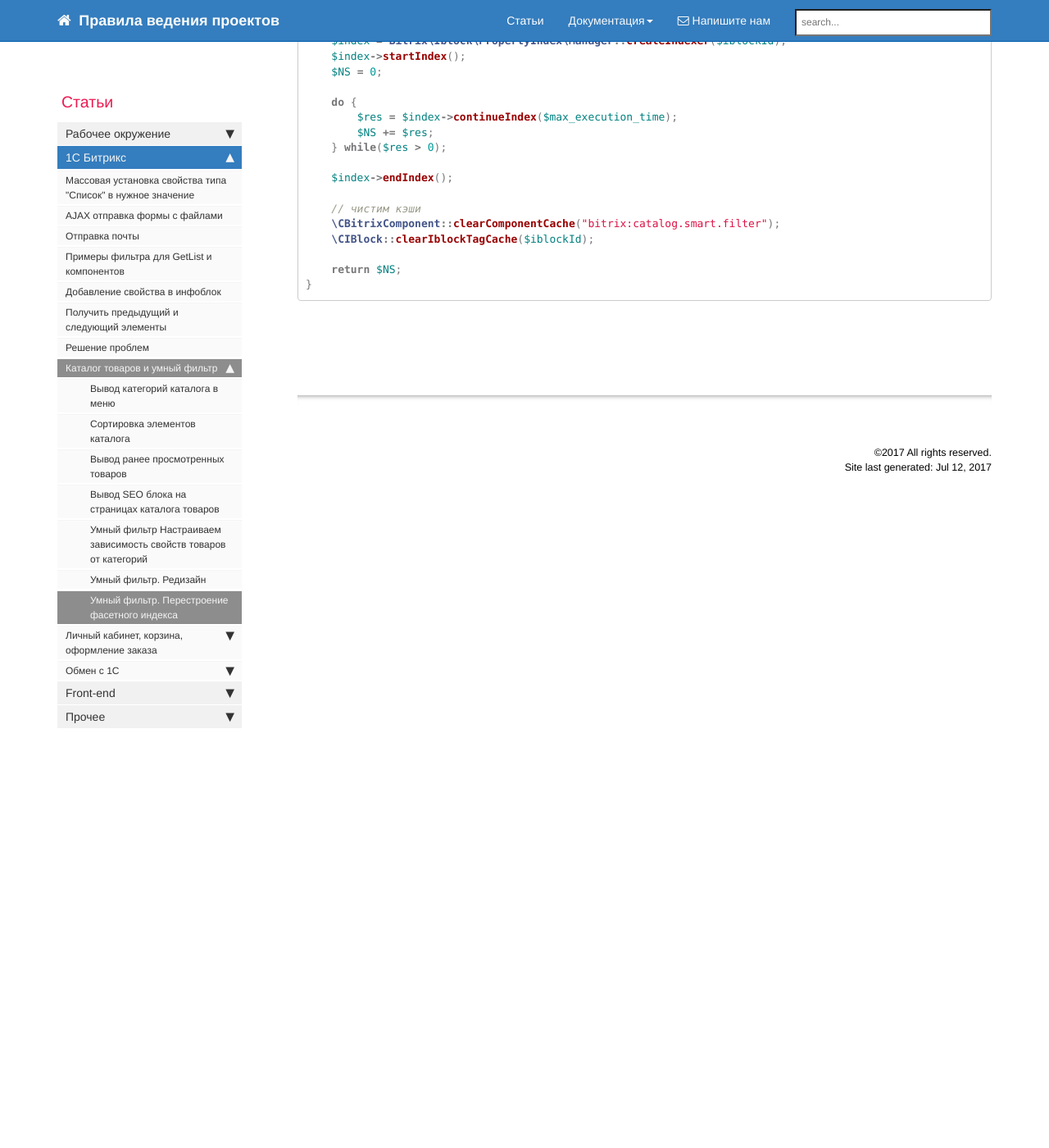
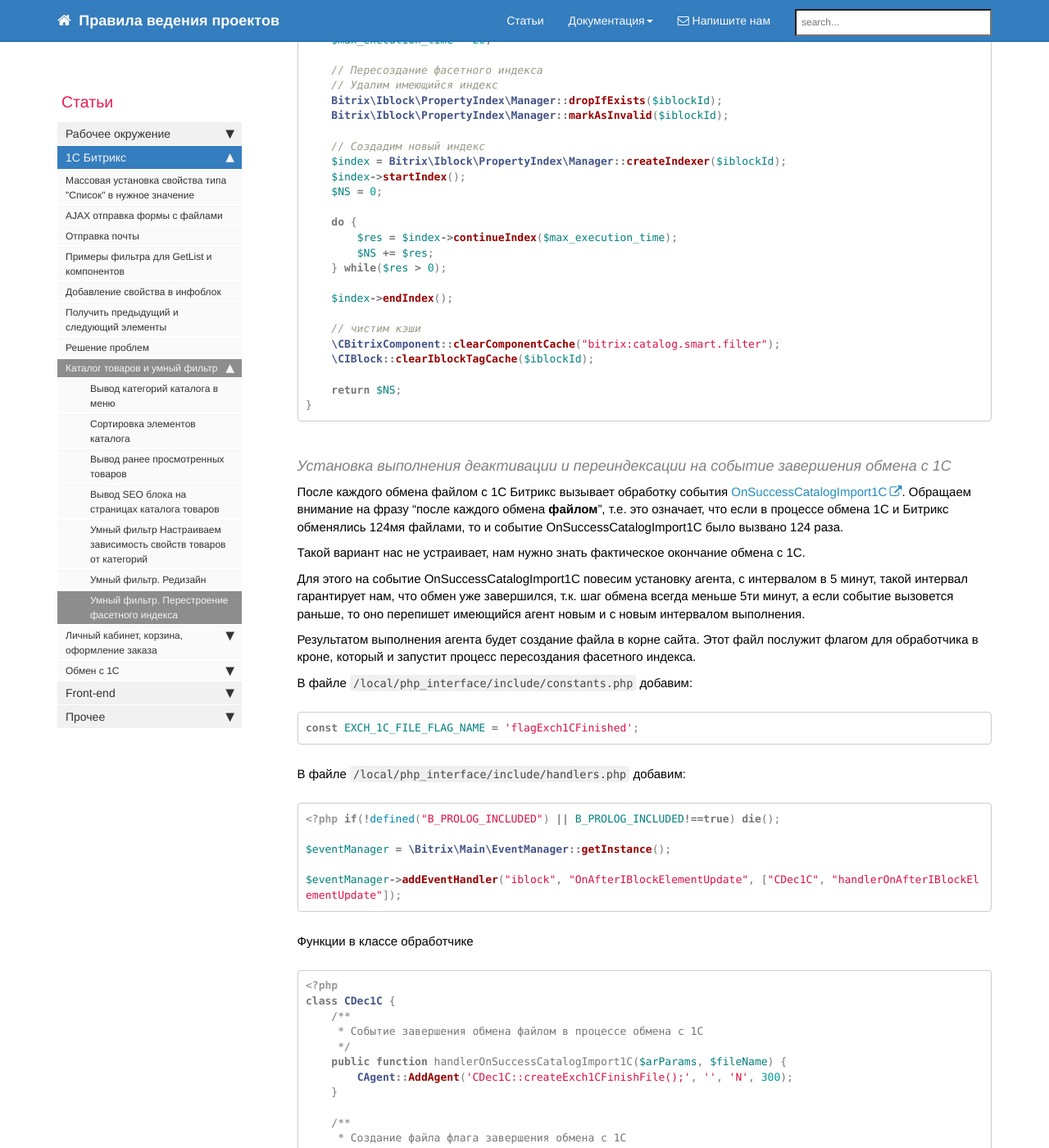
Before and after one commit to gdecider/gdecider.github.io, a Jekyll site: the page built from pages/articles/articles_bx-smart-filter-faset.md, in a window 1280 px wide and 1400 px high, scrolled down 2274 px. Shown: the whole window at 82% size. Built offline with Jekyll 4.4.1, drawn with Linux system fonts in a browser that asks for light colours; nearby versions of some CDN libraries; comment, search, counter and statistics services are not loaded; some of the changed text lies outside the part shown.

Commit message:
Update articles_bx-smart-filter-faset.md

````diff
--- a/pages/articles/articles_bx-smart-filter-faset.md
+++ b/pages/articles/articles_bx-smart-filter-faset.md
@@ -50,6 +50,10 @@ toc: true
  * @return int
  */
 function actualizeProducts($iblockId, $arFilter) {
+    if(!\Bitrix\Main\Loader::includeModule('iblock')) {
+        return false;
+    }
+
     $arFilterFinal = [
         'IBLOCK_ID' => $iblockId,
         $arFilter,
@@ -114,3 +118,58 @@ public static function reindexCatalogFaset($iblockId) {
     return $NS;
 }
 ```
+
+#### Установка выполнения деактивации и переиндексации на событие завершения обмена с 1С
+
+После каждого обмена файлом с 1С Битрикс вызывает обработку события [OnSuccessCatalogImport1C](https://dev.1c-bitrix.ru/api_help/catalog/events/onsuccesscatalogimport1c.php). Обращаем внимание на фразу "после каждого обмена **файлом**", т.е. это означает, что если в процессе обмена 1С и Битрикс обменялись 124мя файлами, то и событие OnSuccessCatalogImport1C было вызвано 124 раза.
+
+Такой вариант нас не устраивает, нам нужно знать фактическое окончание обмена с 1С.
+
+Для этого на событие OnSuccessCatalogImport1C повесим установку агента, с интервалом в 5 минут, такой интервал гарантирует нам, что обмен уже завершился, т.к. шаг обмена всегда меньше 5ти минут, а если событие вызовется раньше, то оно перепишет имеющийся агент новым и с новым интервалом выполнения.
+
+Результатом выполнения агента будет создание файла в корне сайта. Этот файл послужит флагом для обработчика в кроне, который
+и запустит процесс пересоздания фасетного индекса.
+
+В файле ```/local/php_interface/include/constants.php``` добавим:
+
+```php
+const EXCH_1C_FILE_FLAG_NAME = 'flagExch1CFinished';
+```
+
+В файле ```/local/php_interface/include/handlers.php``` добавим:
+
+```php
+<?php if(!defined("B_PROLOG_INCLUDED") || B_PROLOG_INCLUDED!==true) die();
+
+$eventManager = \Bitrix\Main\EventManager::getInstance();
+
+$eventManager->addEventHandler("iblock", "OnAfterIBlockElementUpdate", ["CDec1C", "handlerOnAfterIBlockElementUpdate"]);
+```
+
+Функции в классе обработчике
+
+```php
+<?php
+class CDec1C {
+    /**
+     * Событие завершения обмена файлом в процессе обмена с 1С
+     */
+    public function handlerOnSuccessCatalogImport1C($arParams, $fileName) {
+        CAgent::AddAgent('CDec1C::createExch1CFinishFile();', '', 'N', 300);
+    }
+
+    /**
+     * Создание файла флага завершения обмена с 1С
+     */
+    public static function createExch1CFinishFile() {
+	      $siteRoot = realpath(__DIR__ . '/../../../');
+	      $filePath = $siteRoot .  '/' . EXCH_1C_FILE_FLAG_NAME;
+
+	      $fp = fopen($filePath, 'wb');
+	      fwrite($fp, date('Y.m.d H:i:s'));
+	      fclose($fp);
+    }
+}
+```
+
+#### Cron файл и добавление задания в crontab
````
Also changed, not shown: other parts of pages/articles/articles_bx-smart-filter-faset.md (+1 -1 lines).
